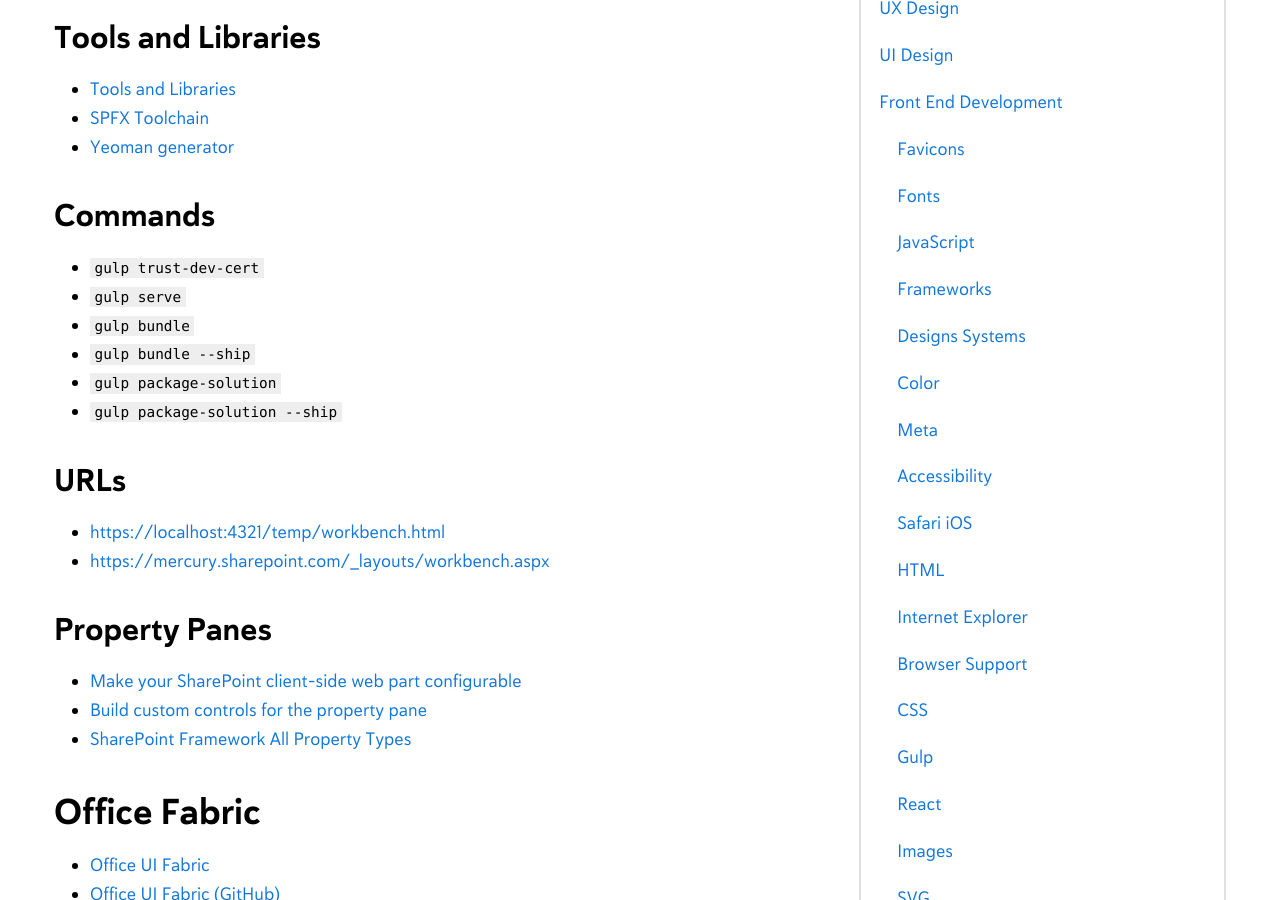
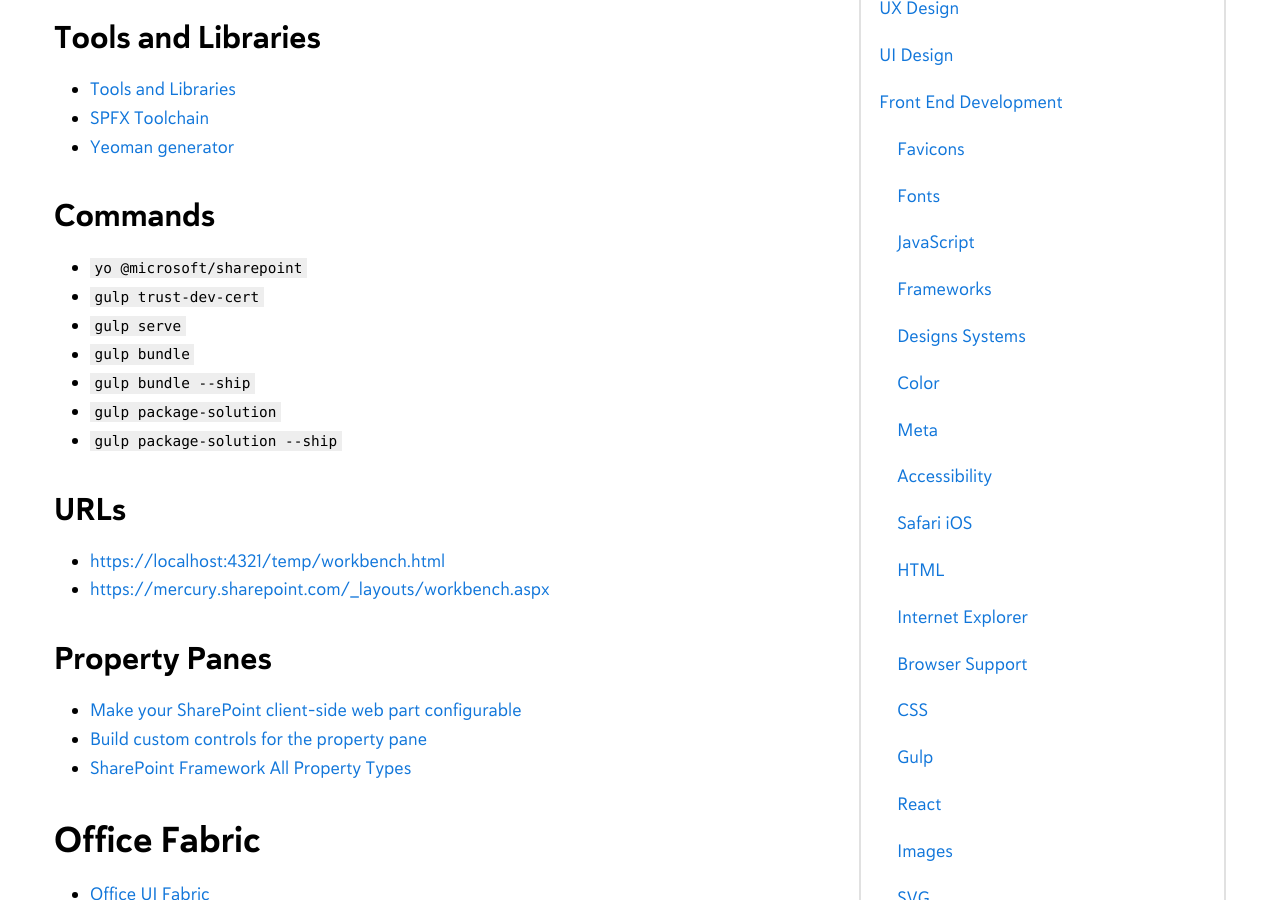
Before and after one commit to mercuryworks/developers-handbook, a Jekyll site: the page built from _posts/2018-01-29-sharepoint-spfx.markdown, in a window 1280 px wide and 900 px high, scrolled down 714 px. Built offline with Jekyll 4.4.1, drawn with Linux system fonts in a browser that asks for light colours; comment, search, counter and statistics services are not loaded.

Commit message:
Added to SPFX

```diff
--- a/_posts/2018-01-29-sharepoint-spfx.markdown
+++ b/_posts/2018-01-29-sharepoint-spfx.markdown
@@ -29,6 +29,7 @@
 
 ### Commands
 
+* `yo @microsoft/sharepoint`
 * `gulp trust-dev-cert`
 * `gulp serve`
 * `gulp bundle`
```
